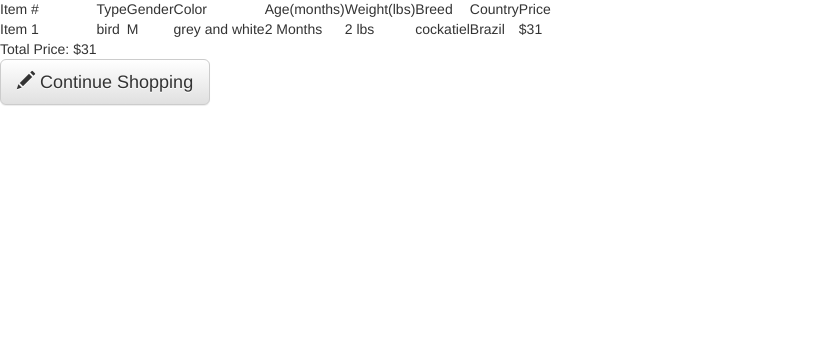
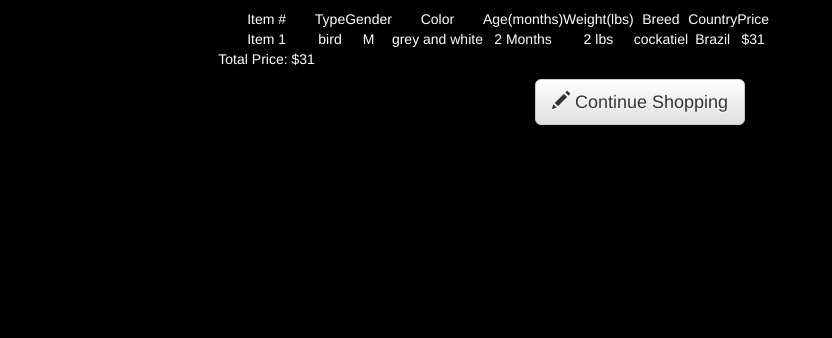
Before and after one commit to bginn/CST336-PetShop, a PHP site: page /cart.php?petId=14563 in a window 1280 px wide. Shown: the part 462-800 px from the top of the page, without its empty margins (0-832 px from the left). Run offline with PHP 8.4, Linux system fonts and the light colour scheme; data comes from the database, SQL or seed files in the repository.

Commit message:
style done for cart

```diff
--- a/cart.php
+++ b/cart.php
@@ -52,6 +52,15 @@
           margin-left: auto;
           margin-right:auto;
         }
+        body
+        {
+          background-color: black;
+        }
+        #text
+        {
+          color:white;
+          text-align: center;
+        }
 
         </style>
 
@@ -70,11 +79,22 @@
               </div>
 <!-- ********************************************* -->
 
-<img src="http://th31.st.depositphotos.com/11153276/14392/v/450/depositphotos_143926991-stock-illustration-logo-template-for-pet-shops.jpg" class="img-circle" alt="Cinque Terre" width="304" height="236">
+<div class="row">
+<div class="col-6 col-md-4"></div>
+<div class="col-6 col-md-4">  <img src="http://th31.st.depositphotos.com/11153276/14392/v/450/depositphotos_143926991-stock-illustration-logo-template-for-pet-shops.jpg" class="img-circle" alt="Cinque Terre" width="304" height="236">
+</div>
+<div class="col-6 col-md-4"></div>
+</div>
+
+<!-- ********************************************* -->
+
+<div class="row">
+<div class="col-6 col-md-2"></div>
+<div class="col-6 col-md-8">
+<p class="text-center">
+<table id="text">
 
 
-<!-- ********************************************* -->
- <table>
 
             <?php
 
@@ -108,6 +128,8 @@
             ?>
 
             </table>
+          </p>
+           <p class="text-center">
 
             <?php
             echo "<a href='index.php?'>
@@ -116,6 +138,10 @@
                          </button></a>";
             ?>
 
+</p>
+</div>
+<div class="col-6 col-md-2"></div>
+</div>
 
 
     </body>
```
